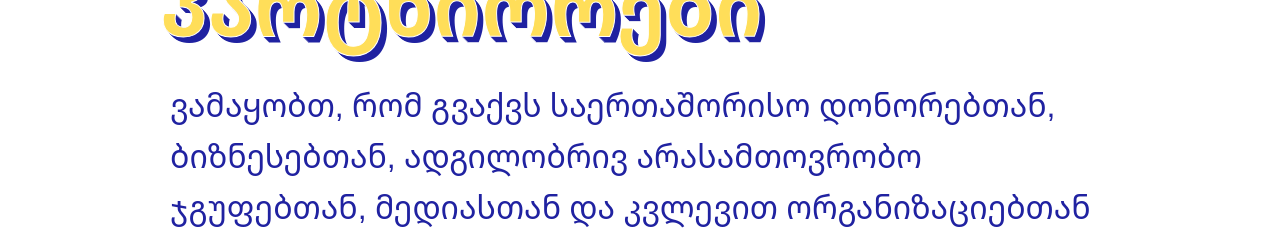
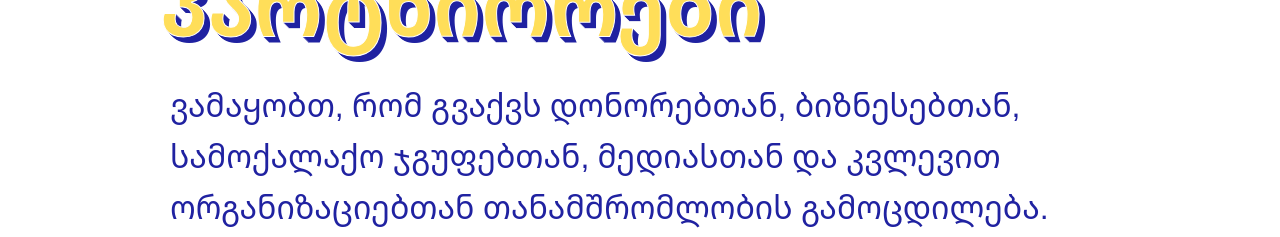
Before and after one commit to gkankia/test, a plain HTML site: page KA/about.html in a window 1280 px wide. Shown: the part 2563-2800 px from the top of the page. Drawn offline with nearby package versions, Linux system fonts and the light colour scheme; a web font is replaced by a local one.

Commit message:
Update about.html

```diff
--- a/KA/about.html
+++ b/KA/about.html
@@ -89,7 +89,7 @@
     <section id="partners">
         <div class="partners-content">
             <h2>პარტნიორები</h2>
-            <h4>ვამაყობთ, რომ გვაქვს საერთაშორისო დონორებთან, ბიზნესებთან, ადგილობრივ არასამთოვრობო ჯგუფებთან, მედიასთან და კვლევით ორგანიზაციებთან თანამშრომლობის გამოცდილება.</h4>
+            <h4>ვამაყობთ, რომ გვაქვს დონორებთან, ბიზნესებთან, სამოქალაქო ჯგუფებთან, მედიასთან და კვლევით ორგანიზაციებთან თანამშრომლობის გამოცდილება.</h4>
             <div class="partner-logos">
                 <div class="logo"><img src="./img/partner logos/1.png" alt="Partner 1"></div>
                 <div class="logo"><img src="./img/partner logos/2.png" alt="Partner 2"></div>
```
